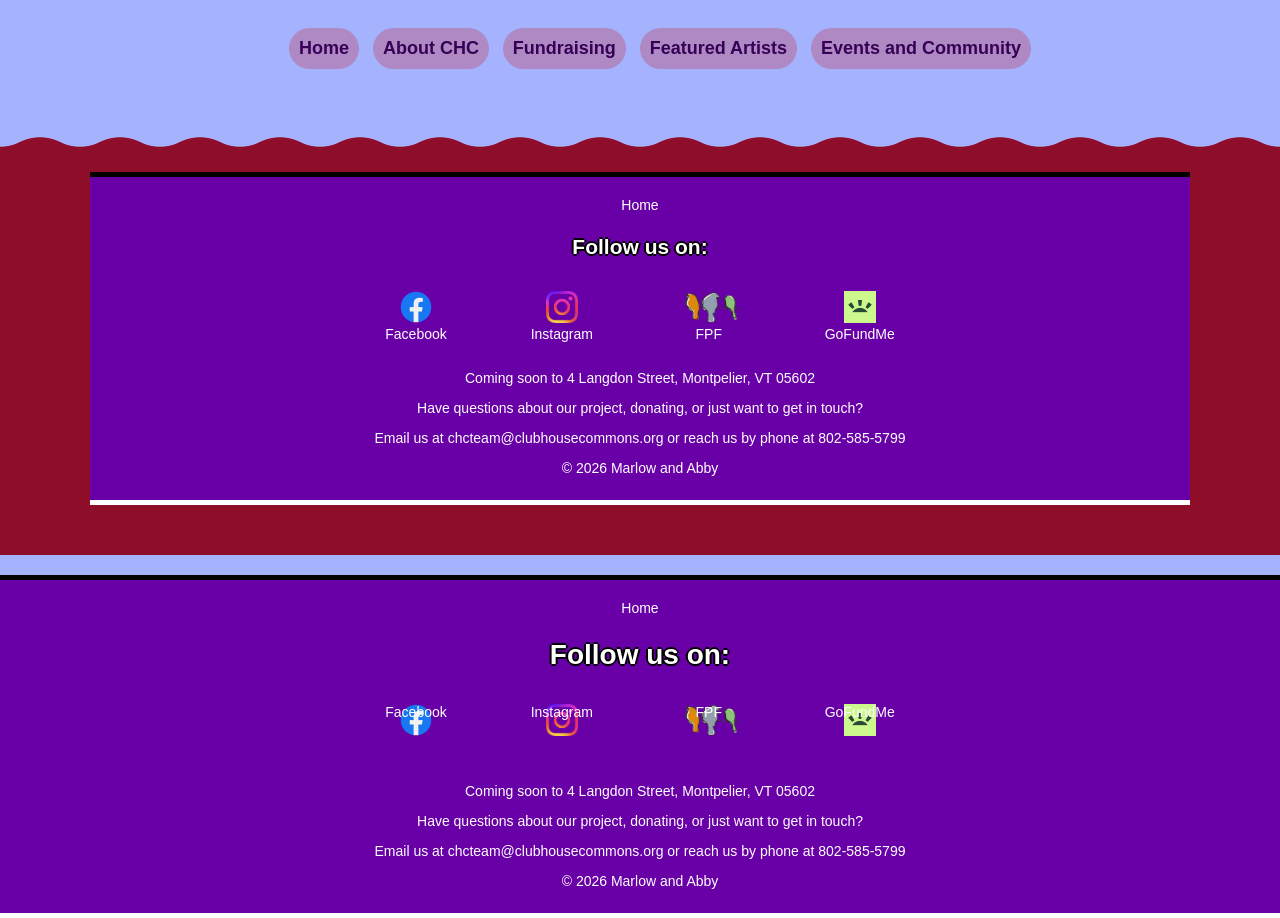
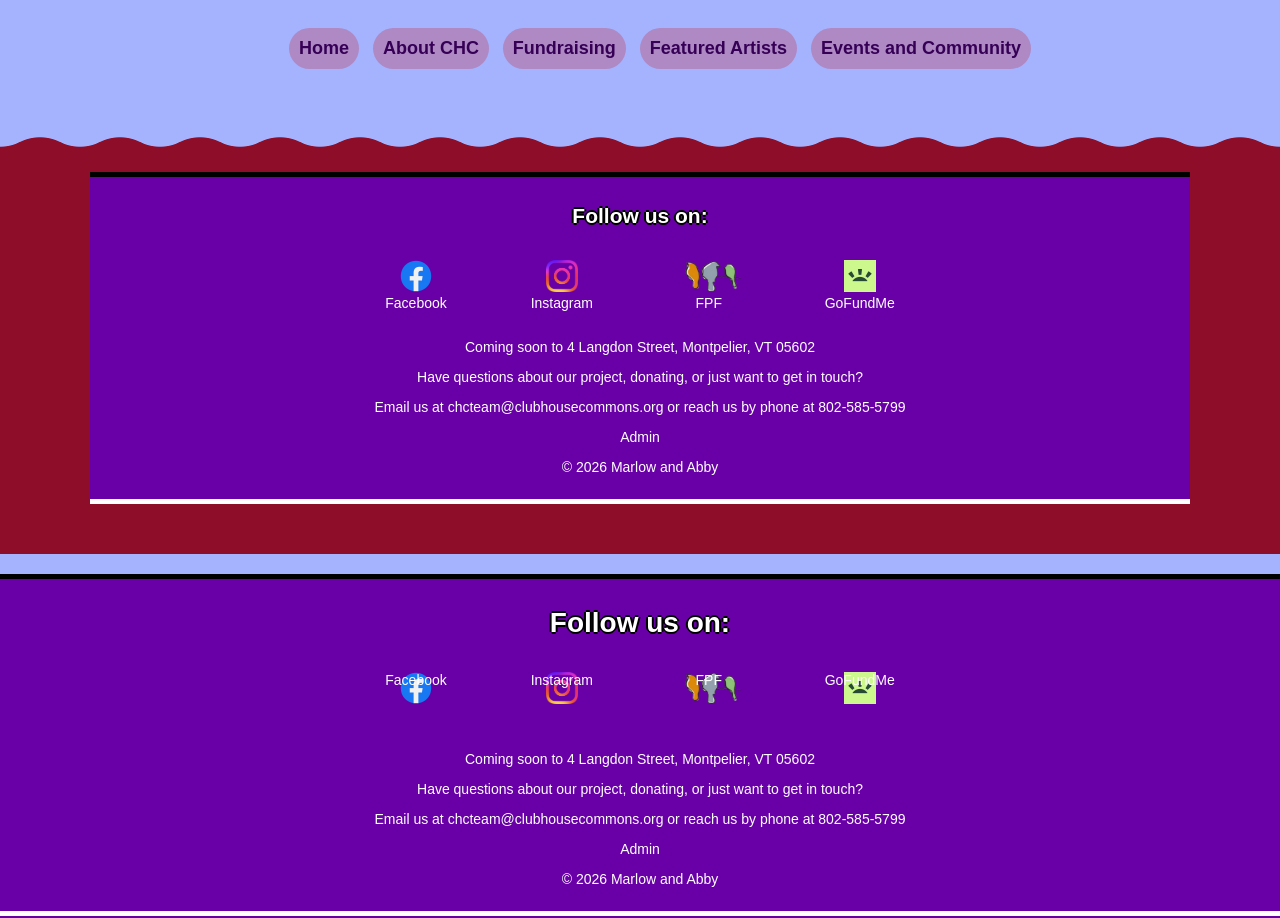
Before and after one commit to mrlow4/ClubhouseCommonsWeb, a Node project: template app_server/views/partials/footer.hbs in a window 1280 px wide. Shown: the part 318-1236 px from the top of the page. Run offline with Node 20 templates, Linux system fonts and the light colour scheme; the template is opened without the code that fills it, so the values that code supplies are empty.

Commit message:
Update footer.hbs

```diff
--- a/app_server/views/partials/footer.hbs
+++ b/app_server/views/partials/footer.hbs
@@ -1,11 +1,5 @@
 <footer>
     <div class="footer-container">
-
-        <nav class="footer-nav" aria-label="Footer Navigation">
-            <ul>
-                <li><a href="/">Home</a></li>
-            </ul>
-        </nav>
 
             <!-- External Links -->
         <div class="footer-links">
@@ -26,9 +20,11 @@
             <a href="https://www.gofundme.com/f/support-youth-through-the-startup-of-clubhouse-common?lang=en_US&utm_id=97760_v0_s00_e0_tv3" target="_blank" rel="noopener noreferrer"><img src="images/gfmlogo.png" height="32px" width="32px"></a>
             <figcaption>GoFundMe</figcaption>
         </figure>
+
         <p>Coming soon to 4 Langdon Street, Montpelier, VT 05602</p>
         <p>Have questions about our project, donating, or just want to get in touch?</p>
         <p>Email us at <a href="mailto:chcteam@clubhousecommons.org">chcteam@clubhousecommons.org</a> or reach us by phone at 802-585-5799</p>
+        <a href="/login">Admin</a>
         <!-- TODO: Update with cool name -->
         <p> &copy 2026 Marlow and Abby</p>
     </div>
```
